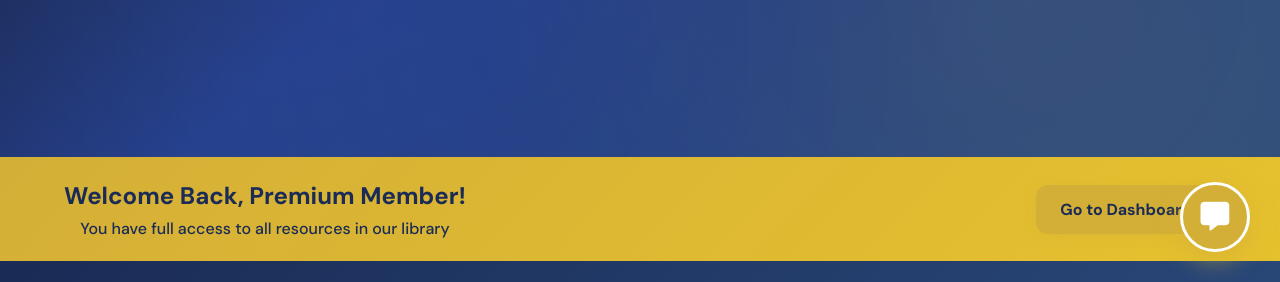
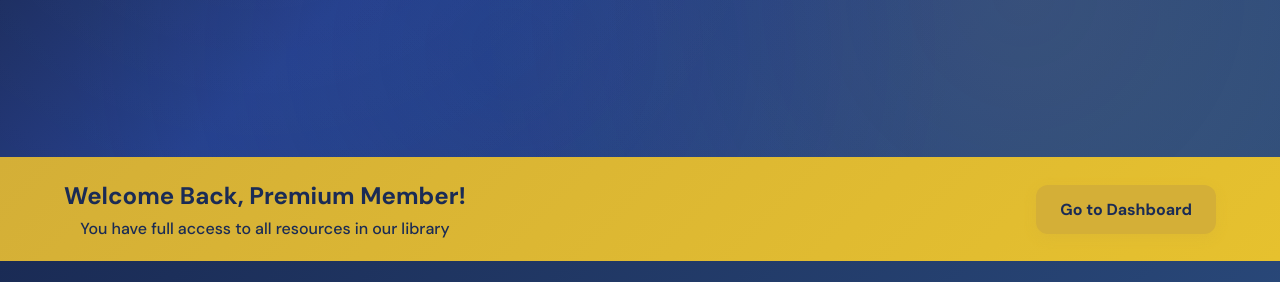
Before and after one commit to PeoplePartnerAI/PeoplePartnerAI, a plain HTML site: page resources-member.html in a window 1280 px wide. Shown: the part 518-800 px from the top of the page. Drawn offline with Linux system fonts and the light colour scheme.

Commit message:
Update resources-member.html

```diff
--- a/resources-member.html
+++ b/resources-member.html
@@ -1331,74 +1331,6 @@
       margin: 0;
     }
 
-    /* FLOATING CHAT BUBBLE */
-    .floating-chat {
-      position: fixed;
-      bottom: 30px;
-      right: 30px;
-      z-index: 1000;
-    }
-
-    .chat-bubble {
-      width: 70px;
-      height: 70px;
-      background: var(--accent-gold);
-      border-radius: 50%;
-      display: flex;
-      align-items: center;
-      justify-content: center;
-      color: white;
-      font-size: 1.8rem;
-      box-shadow: 0 8px 25px rgba(212, 175, 55, 0.6);
-      cursor: pointer;
-      transition: var(--transition);
-      position: relative;
-      overflow: hidden;
-      border: 3px solid white;
-    }
-
-    .chat-bubble::before {
-      content: '';
-      position: absolute;
-      top: -10px;
-      left: -10px;
-      right: -10px;
-      bottom: -10px;
-      background: radial-gradient(circle at center, rgba(255, 255, 255, 0.4) 0%, transparent 70%);
-      opacity: 0;
-      transition: var(--transition);
-    }
-
-    .chat-bubble:hover {
-      transform: scale(1.1) rotate(5deg);
-      box-shadow: 0 12px 30px rgba(212, 175, 55, 0.8);
-    }
-
-    .chat-bubble:hover::before {
-      opacity: 1;
-    }
-
-    .chat-bubble::after {
-      content: '';
-      position: absolute;
-      top: 0;
-      left: 0;
-      right: 0;
-      bottom: 0;
-      border-radius: 50%;
-      padding: 3px;
-      background: var(--accent-gold);
-      -webkit-mask: linear-gradient(#fff 0 0) content-box, linear-gradient(#fff 0 0);
-      -webkit-mask-composite: xor;
-      mask-composite: exclude;
-      opacity: 0;
-      transition: var(--transition);
-    }
-
-    .chat-bubble:hover::after {
-      opacity: 1;
-    }
-
     /* RESPONSIVE */
     @media (max-width: 1024px) {
       .resources-grid {
```
